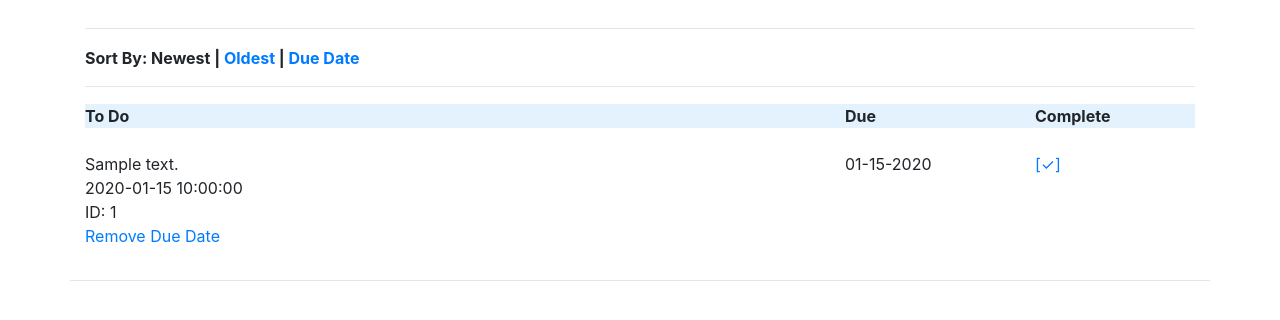
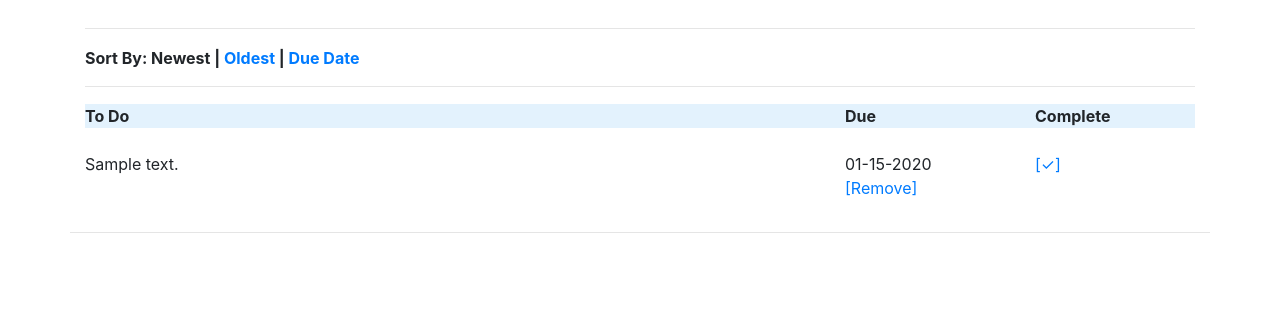
Before and after one commit to andy-gaber/flask-todo, a Flask app: page / in a window 1280 px wide. Shown: the part 216-536 px from the top of the page. Run offline with Flask 2, Linux system fonts and the light colour scheme; a user stored in the database is signed in; tables that the repository leaves empty hold one stand-in row (values such as "Sample post"); some libraries are stand-ins or nearby versions.

Commit message:
removed metadata from task post

```diff
--- a/app/routes.py
+++ b/app/routes.py
@@ -102,7 +102,7 @@ def delete_task(task_id):
         return redirect(url_for('index'))
     db.session.delete(task)
     db.session.commit()
-    flash(f'Task: {task_id} Deleted')
+    flash(f'Task Deleted')
     return redirect(url_for('index'))
 
 # Descending Tasks
@@ -113,7 +113,6 @@ def newest():
 
     db.session.commit()
 
-    flash(f'Descending Tasks')
     return redirect(url_for('index'))
 
 # Ascending Tasks
@@ -124,7 +123,6 @@ def oldest():
 
     db.session.commit()
 
-    flash(f'Ascending Tasks')
     return redirect(url_for('index'))
 
 # Descending Tasks By Due Date
@@ -135,7 +133,6 @@ def view_by_due_date():
 
     db.session.commit()
 
-    flash(f'List By Due Date')
     return redirect(url_for('index'))
 
 @app.route('/set_due_date/<task_id>', methods=['GET', 'POST'])
--- a/app/templates/_authenticated_user.html
+++ b/app/templates/_authenticated_user.html
@@ -50,12 +50,6 @@ Sort By:
     <div class="col-md-8">
         <p>
             {{ task.body }}<br>
-            {{ task.timestamp }}<br>
-            ID: {{ task.id}}<br>
-            {% if task.due_date %}
-
-            <a href="{{ url_for('remove_due_date', task_id=task.id) }}">Remove Due Date</a>
-            {% endif %}
         </p>
     </div>
     <div class="col-md-2">
@@ -63,6 +57,7 @@ Sort By:
         {% if task.due_date %}
 
         {{ task.due_date.strftime('%m-%d-%Y') }}
+        <a href="{{ url_for('remove_due_date', task_id=task.id) }}">[Remove]</a>
         {% else %}
         <a href="{{ url_for('set_due_date', task_id=task.id) }}">[+]</a>
         {% endif %}
```
Also changed, not shown: app.db.
